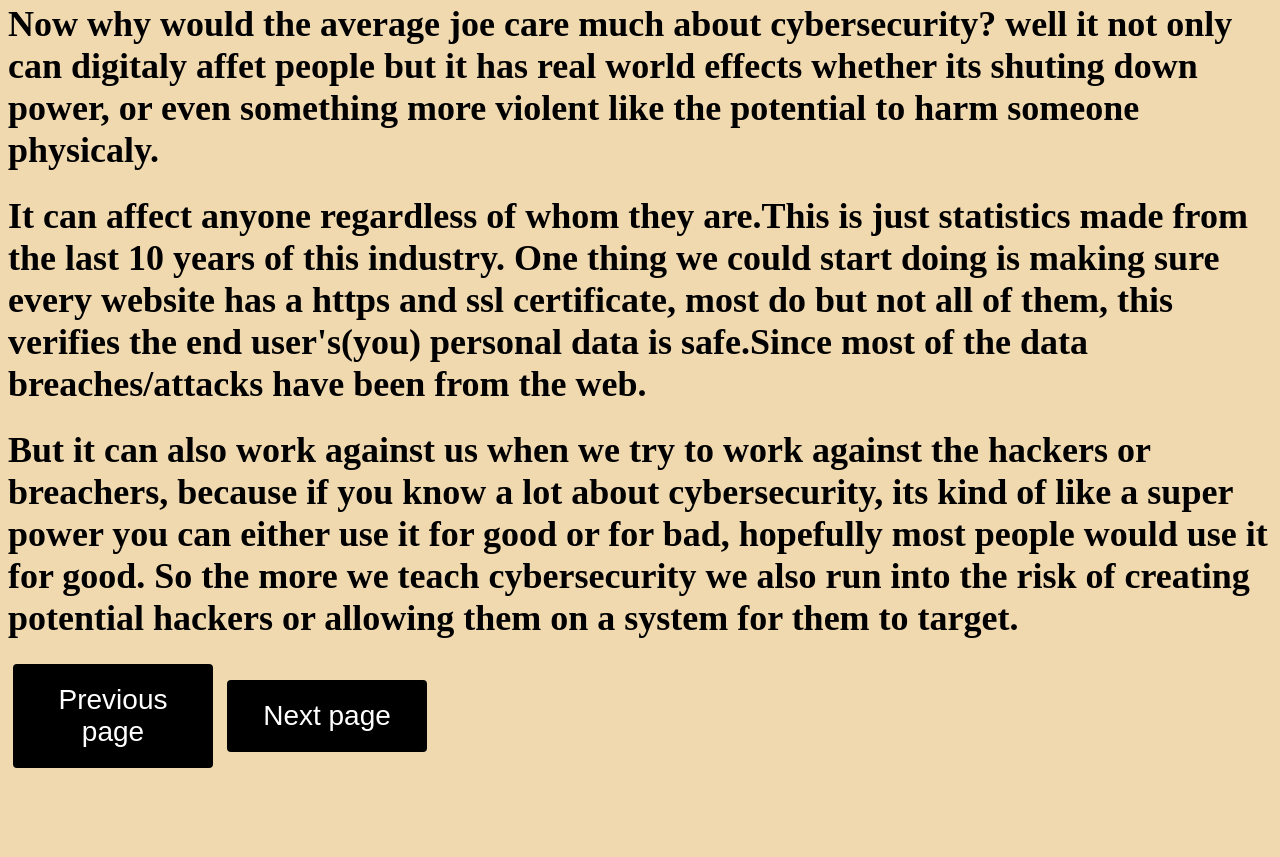
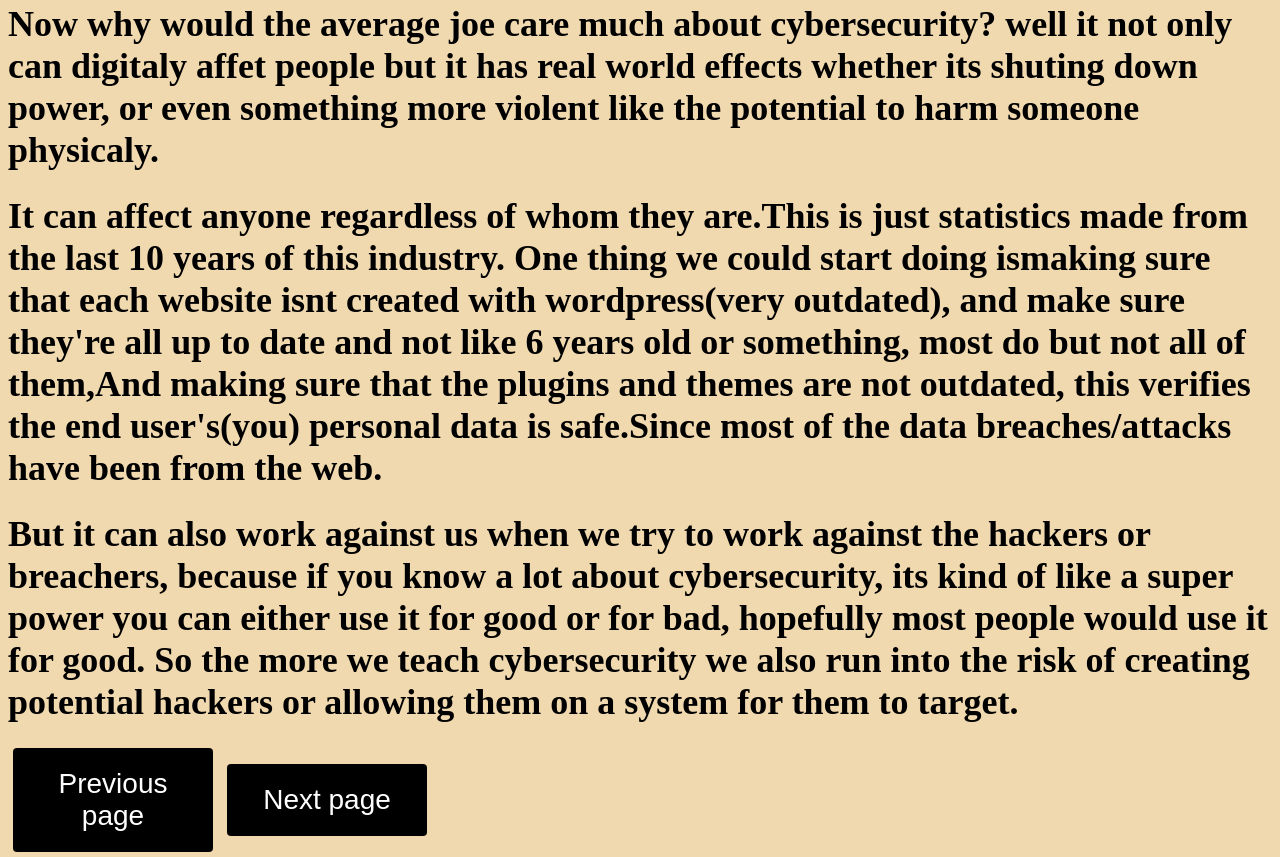
Before and after one commit to jgonzalez75/DS1_Project1.github.io, a plain HTML site: page web2.html in a window 1280 px wide. Shown: the part 1442-2299 px from the top of the page. Before the commit the page ends 2215 px from the top, so only its background shows below. Drawn offline with Linux system fonts and the light colour scheme.

Commit message:
Update web2.html

```diff
--- a/web2.html
+++ b/web2.html
@@ -17,7 +17,7 @@
       <h1>Now why would the average joe care much about cybersecurity? well it not only can digitaly affet people but it has real world effects whether its shuting down power, or even something more violent like the potential to harm someone physicaly.</h1>
 
 
-      <h1>It can affect anyone regardless of whom they are.This is just statistics made from the last 10 years of this industry. One thing we could start doing is making sure every website has a https and ssl certificate, most do but not all of them, this verifies the end user's(you) personal data is safe.Since most of the data breaches/attacks have been from the web. </h1>
+      <h1>It can affect anyone regardless of whom they are.This is just statistics made from the last 10 years of this industry. One thing we could start doing ismaking sure that each website isnt created with wordpress(very outdated), and make sure they're all up to date and not like 6 years old or something, most do but not all of them,And making sure that the plugins and themes are not outdated, this verifies the end user's(you) personal data is safe.Since most of the data breaches/attacks have been from the web. </h1>
 
       <h1>But it can also work against us when we try to work against the hackers or breachers, because if you know a lot about cybersecurity, its kind of like a super power you can either use it for good or for bad, hopefully most people would use it for good. So the more we teach cybersecurity we also run into the risk of creating potential hackers or allowing them on a system for them to target.</h1>
     </body>
```
